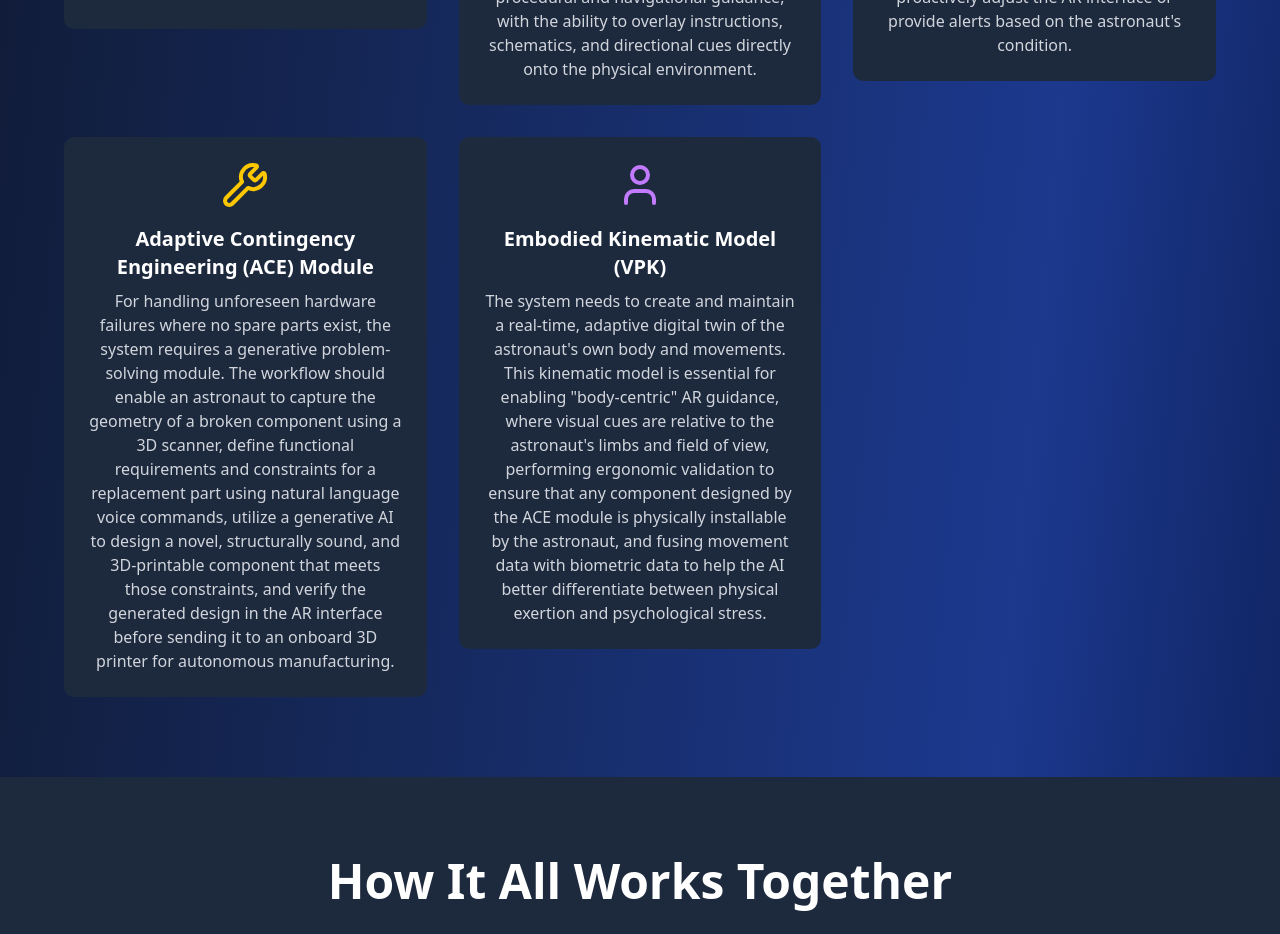
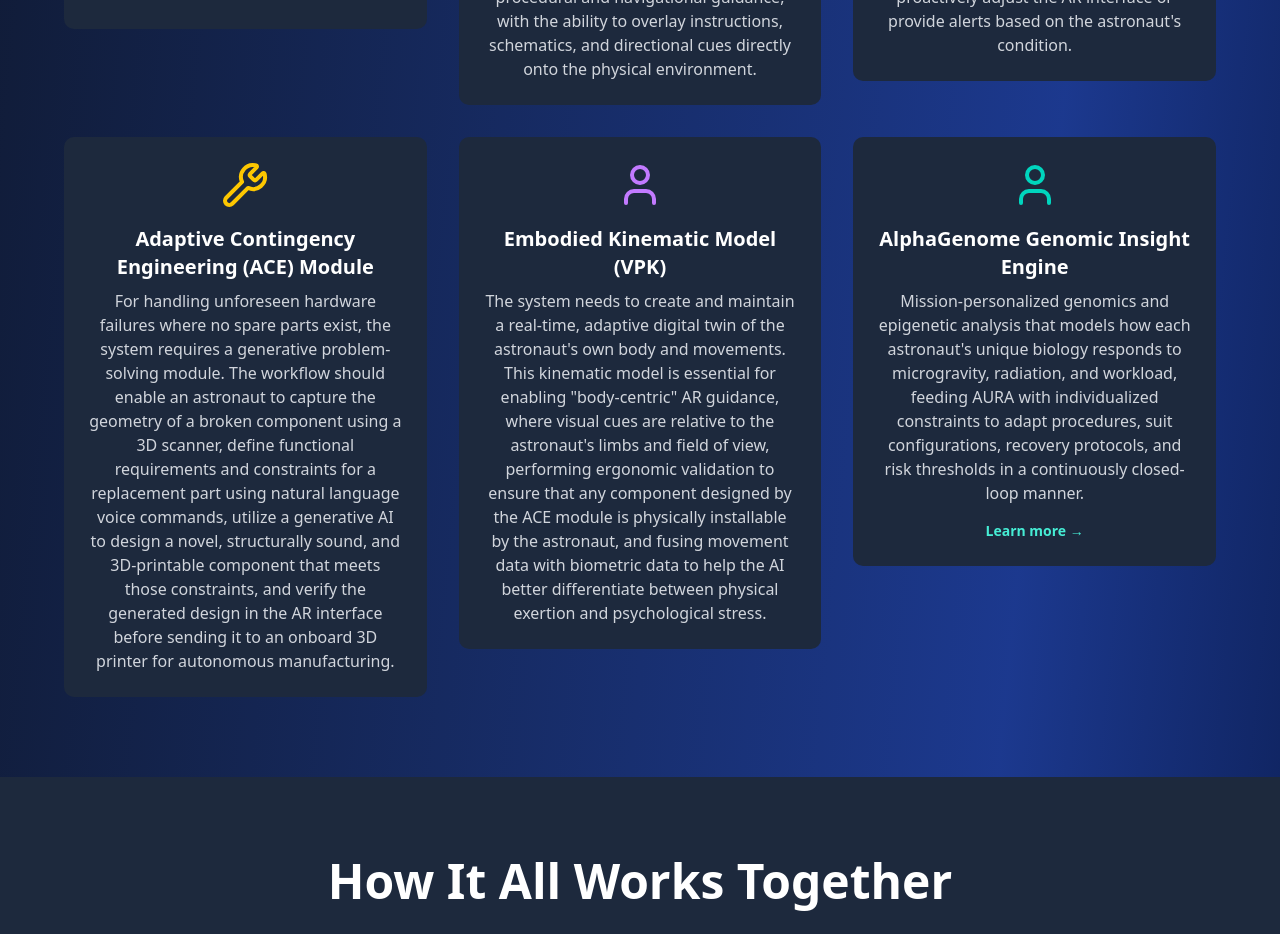
Before and after one commit to DSeahYS/18th-International-Space-Challenge, a Next.js app in the folder SpaceWebsite/frontend/: page / in a window 1280 px wide. Shown: the part 2080-3014 px from the top of the page. Built offline with nearby package versions, Linux system fonts and the light colour scheme.

Commit message:
Expose AlphaGenome as core feature on homepage

```diff
--- a/SpaceWebsite/frontend/src/app/page.tsx
+++ b/SpaceWebsite/frontend/src/app/page.tsx
@@ -586,6 +586,18 @@ export default function Home() {
                 <User className="w-12 h-12 mx-auto mb-4 text-purple-400" />
                 <h3 className="text-xl font-semibold mb-2">Embodied Kinematic Model (VPK)</h3>
                 <p className="text-gray-300">The system needs to create and maintain a real-time, adaptive digital twin of the astronaut's own body and movements. This kinematic model is essential for enabling "body-centric" AR guidance, where visual cues are relative to the astronaut's limbs and field of view, performing ergonomic validation to ensure that any component designed by the ACE module is physically installable by the astronaut, and fusing movement data with biometric data to help the AI better differentiate between physical exertion and psychological stress.</p>
+              </div>
+            </Link>
+            <Link href="/alphagenome" className="block feature-card">
+              <div className="bg-slate-800 p-6 rounded-lg text-center hover:bg-slate-700 transition-colors cursor-pointer">
+                <User className="w-12 h-12 mx-auto mb-4 text-teal-400" />
+                <h3 className="text-xl font-semibold mb-2">AlphaGenome Genomic Insight Engine</h3>
+                <p className="text-gray-300">
+                  Mission-personalized genomics and epigenetic analysis that models how each astronaut's unique biology responds to microgravity, radiation, and workload, feeding AURA with individualized constraints to adapt procedures, suit configurations, recovery protocols, and risk thresholds in a continuously closed-loop manner.
+                </p>
+                <span className="inline-block mt-4 text-sm font-semibold text-teal-300 hover:text-teal-200 transition-colors">
+                  Learn more →
+                </span>
               </div>
             </Link>
           </div>
```
